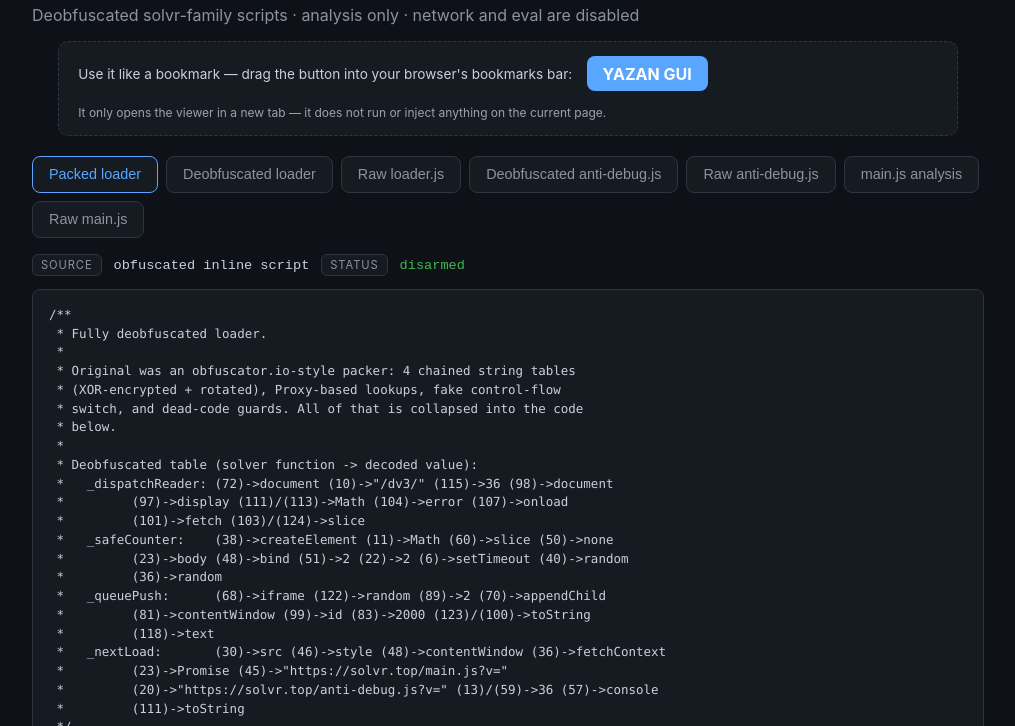
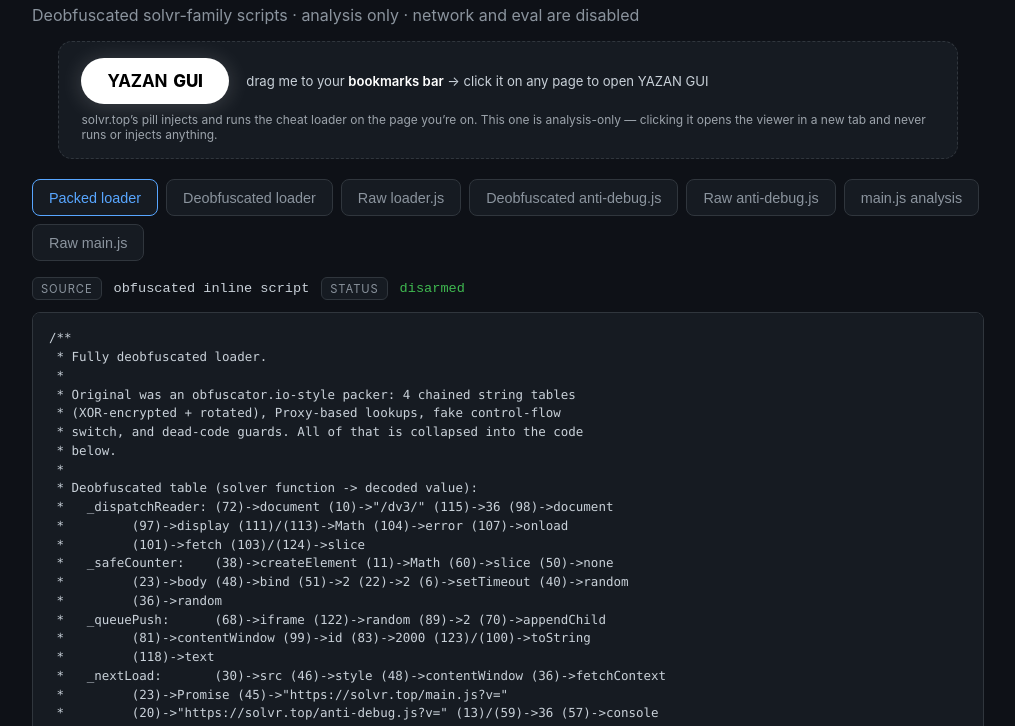
Before and after one commit to FlyingCatByteCat/YAZAN-GUI, a plain HTML site: page index.html in a window 1280 px wide. Shown: the part 74-800 px from the top of the page, without its empty margins (132-1147 px from the left). Drawn offline with Linux system fonts and the light colour scheme.

Commit message:
Restyle bookmark pill to match solvr.top drag UX (safe: opens viewer only)

```diff
--- a/index.html
+++ b/index.html
@@ -13,9 +13,9 @@
   </header>
 
   <section class="bookmarkbar">
-    <p class="bm-label">Use it like a bookmark — drag the button into your browser's bookmarks bar:</p>
-    <a class="bm-link" href='javascript:void window.open("https://flyingcatbytecat.github.io/YAZAN-GUI/","_blank")'>YAZAN GUI</a>
-    <p class="bm-note">It only opens the viewer in a new tab &mdash; it does not run or inject anything on the current page.</p>
+    <a class="bm-link" title="Drag this onto your bookmarks bar" href='javascript:void window.open("https://flyingcatbytecat.github.io/YAZAN-GUI/","_blank")'>YAZAN <strong>GUI</strong></a>
+    <p class="bm-hint">drag me to your <strong>bookmarks bar</strong> &rarr; click it on any page to open YAZAN GUI</p>
+    <p class="bm-note">solvr.top&rsquo;s pill injects and runs the cheat loader on the page you&rsquo;re on. This one is analysis-only &mdash; clicking it opens the viewer in a new tab and never runs or injects anything.</p>
   </section>
 
   <nav id="tabs" role="tablist">
--- a/style.css
+++ b/style.css
@@ -101,28 +101,41 @@
 .bookmarkbar {
   margin: 0 auto 1.25rem;
   max-width: 900px;
-  padding: 0.9rem 1.2rem;
+  padding: 1rem 1.4rem;
   background: var(--panel);
   border: 1px dashed var(--border);
-  border-radius: 10px;
+  border-radius: 14px;
   display: flex;
   align-items: center;
-  gap: 0.9rem;
+  gap: 0.5rem 1.1rem;
   flex-wrap: wrap;
 }
-.bm-label { margin: 0; font-size: 0.85rem; }
 .bm-link {
-  display: inline-block;
-  padding: 0.45rem 1rem;
-  background: var(--accent, #6c5ce7);
-  color: #fff;
+  display: inline-flex;
+  align-items: center;
+  gap: 6px;
+  font-family: inherit;
   font-weight: 700;
-  border-radius: 8px;
+  font-size: 17px;
+  letter-spacing: -0.01em;
+  color: #000;
+  background: #fff;
+  padding: 13px 26px;
+  border-radius: 100px;
   text-decoration: none;
+  -webkit-user-drag: element;
+  user-select: none;
+  -webkit-user-select: none;
+  cursor: grab;
+  box-shadow: 0 2px 22px rgba(255, 255, 255, 0.18);
+  transition: transform 0.15s ease, box-shadow 0.15s ease;
   white-space: nowrap;
-  cursor: grab;
-  user-select: none;
 }
+.bm-link:hover { transform: translateY(-2px); box-shadow: 0 0 0 1px rgba(0,0,0,0.4), 0 6px 30px rgba(255,255,255,0.5); }
+.bm-link:active { cursor: grabbing; }
+.bm-link strong { font-weight: 800; }
+.bm-hint { margin: 0; font-size: 0.82rem; }
+.bm-hint strong { color: #fff; font-weight: 600; }
 .bm-note { margin: 0; width: 100%; font-size: 0.75rem; opacity: 0.75; }
 
 .code {
```
